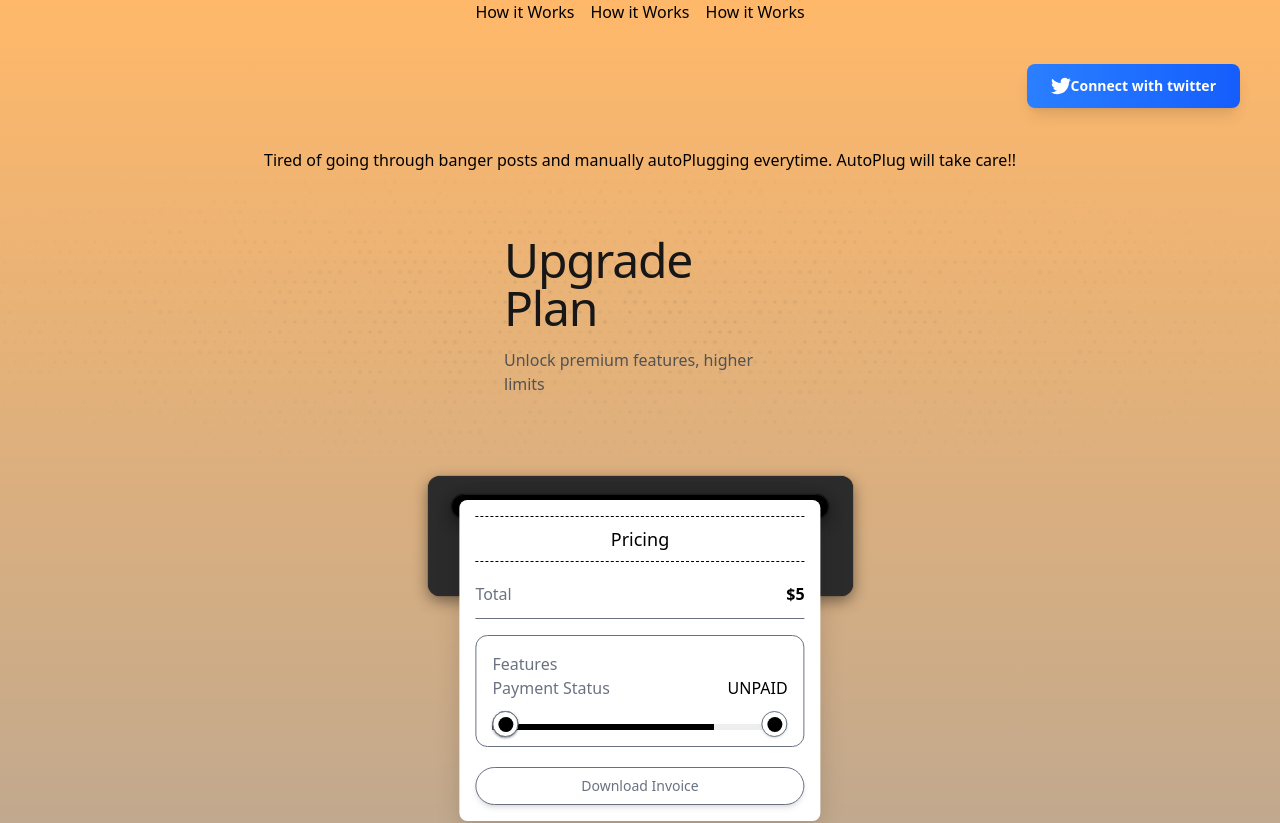
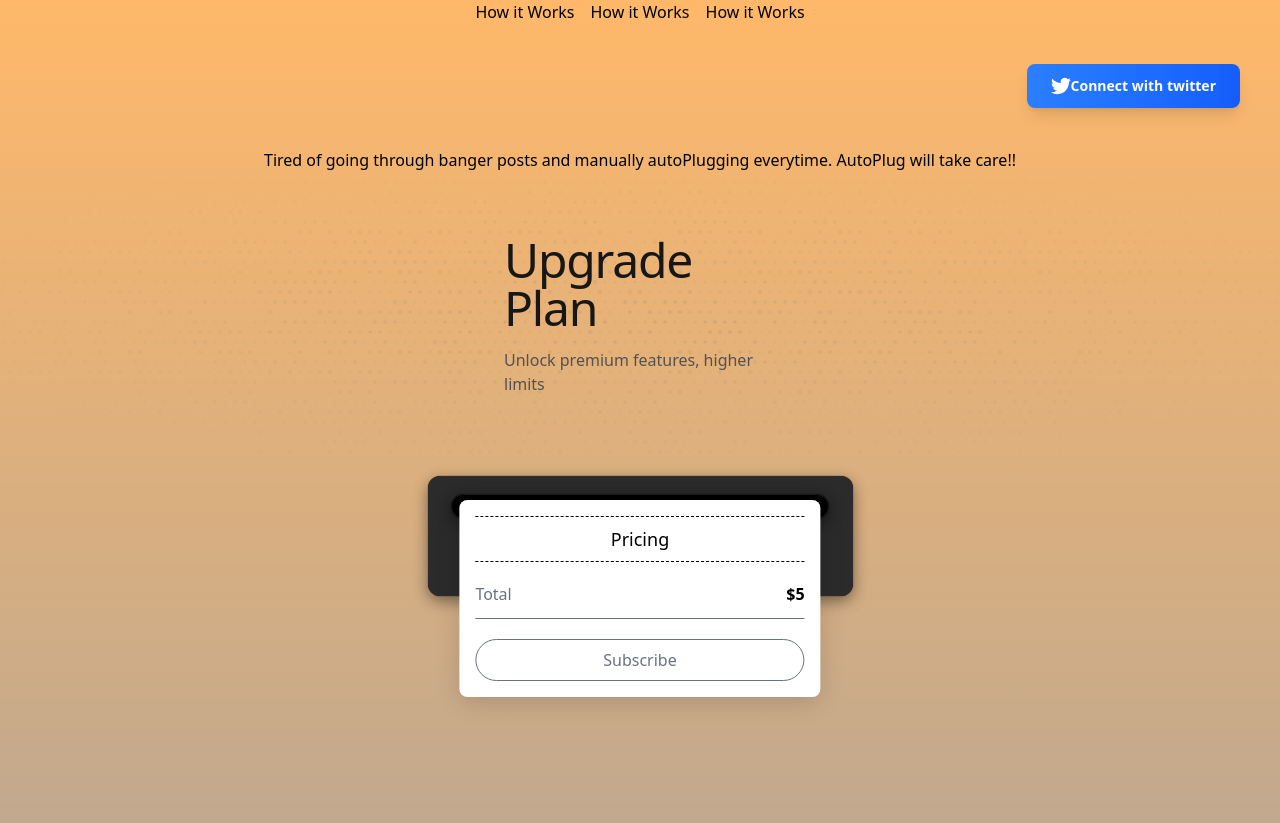
Before and after one commit to TejaswaHinduja/auto-frontend, a Next.js app: page / in a window 1280 px wide. Shown: the top 823 px of the page. Built offline with nearby package versions, Linux system fonts and the light colour scheme.

Commit message:
fix upgrade plan ui

```diff
--- a/components/ui/invoice.tsx
+++ b/components/ui/invoice.tsx
@@ -5,11 +5,11 @@
   return (
     <section className="w-[min(95%,425px)] mx-auto my-4 font-sans">
 
-      <section className="relative mb-8 h-[630px]">
+      <section className="relative mb-8 h-157.5">
 
         {/* Slot */}
-        <div className="w-full h-[120px] bg-[#2b2b2b] border-2 border-[#2c2c2c] rounded-xl shadow-[0_0_1px_0_#000,0_5px_15px_0_rgba(0,0,0,0.45)]">
-          <div className="bg-black rounded-full w-[90%] h-[25px] mx-auto my-4 border border-[#1b1b1b] shadow-[0_0_1px_0_#000,0_5px_15px_0_rgba(0,0,0,0.45)]"></div>
+        <div className="w-full h-30 bg-[#2b2b2b] border-2 border-[#2c2c2c] rounded-xl shadow-[0_0_1px_0_#000,0_5px_15px_0_rgba(0,0,0,0.45)]">
+          <div className="bg-black rounded-full w-[90%] h-6.25 mx-auto my-4 border border-[#1b1b1b] shadow-[0_0_1px_0_#000,0_5px_15px_0_rgba(0,0,0,0.45)]"></div>
         </div>
 
         {/* Invoice */}
@@ -19,15 +19,16 @@
             Pricing
           </h2>
 
+
           <p className="flex justify-between mb-2">
             Total <span className="font-bold text-black">$5</span>
           </p>
           <hr className="my-3"/>
-          <PaymentStatus />
+
           <div className="flex gap-3 mt-5">
 
-            <button className="flex-1 rounded-full py-2 text-sm bg-white border shadow-md">
-              Download Invoice
+            <button className="flex-1 rounded-full py-2 text-md cursor-pointer bg-white border ">
+              Subscribe
             </button>
 
           </div>
```
